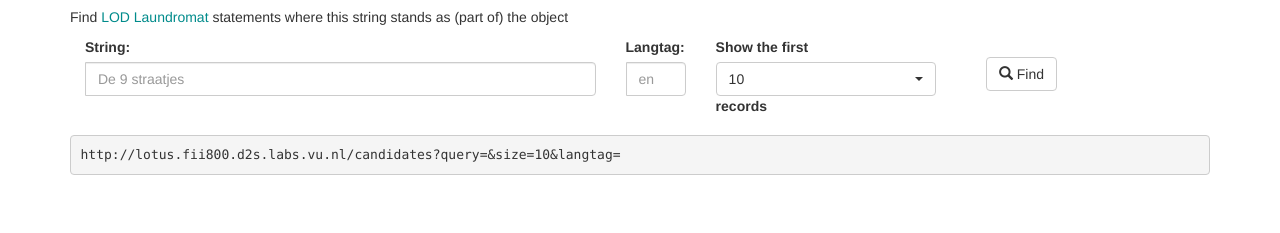
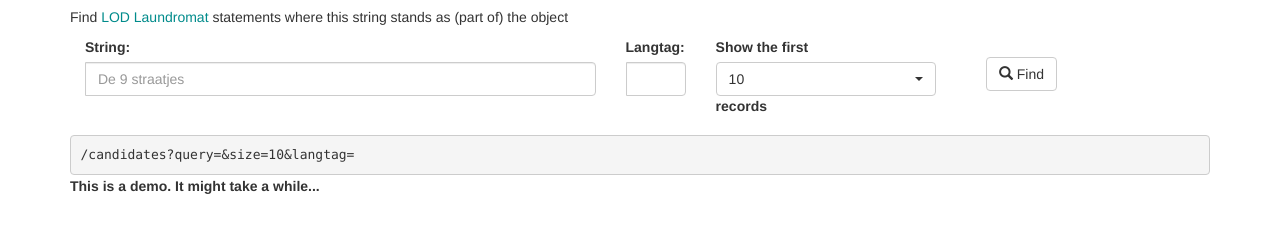
Before and after one commit to filievski/LOTUS_Search, a plain HTML site: page client/index.html in a window 1280 px wide. Shown: the part 219-452 px from the top of the page. Drawn offline with nearby package versions, Linux system fonts and the light colour scheme.

Commit message:
improving the client side look

```diff
--- a/client/index.html
+++ b/client/index.html
@@ -55,7 +55,7 @@ a
 				   <input type="text" class="form-control apiUri" id="r2dUri" placeholder="De 9 straatjes">
 				</div>
 				<div class="col-md-1"><label>Langtag:</label>
-                                <input type="text" class="form-control" id="langtag" placeholder="en">
+                                <input type="text" class="form-control" id="langtag" placeholder="">
 				</div>
 				<div class="col-md-3"><label>Show the first</label>
 				   <select class="selectpicker" id="recordsize" width="100%">
@@ -72,8 +72,8 @@ a
 				</div>
 
 			 </form>
-			 <pre class="apiCall" id="r2dApiCall" preFor="r2dUri" apiType='r2d'></pre>
-
+			 <pre class="apiCall" id="r2dApiCall" preFor="r2dUri langtag recordsize" apiType='r2d'></pre>
+			<label>This is a demo. It might take a while...</label>
 		<div id="stats"></div>
 	       <table id="jsontable" class="table table-striped " cellspacing="0" width="100%">
 	            <thead>
--- a/client/main.js
+++ b/client/main.js
@@ -131,11 +131,15 @@ var destroy = function(type) {
 }
 
 var initDt = function(formEl) {
+    $('input[placeholder]')
+	.each(function(){ensureInputValue($(this))})
+    	//trigger keyup so pre gets updated
+	.trigger('keyup');
     formEl = $(formEl);
     var type = formEl.attr('apiType');
     destroy(type);
     var oTable = $('#jsontable');
-    var uri = "http://lotus.fii800.d2s.labs.vu.nl/candidates?query=" + encodeURIComponent(formEl.find('.apiUri').val()) + "&size=" + $("#recordsize").val() + "&langtag=" + encodeURIComponent($("#langtag").val());
+    var uri = "/candidates?query=" + encodeURIComponent(formEl.find('.apiUri').val()) + "&size=" + $("#recordsize").val() + "&langtag=" + encodeURIComponent($("#langtag").val());
 
 $.get( uri, function( data ) {
 	if (!data["timed_out"]){
@@ -156,9 +160,8 @@ function numberWithCommas(x) {
     return x.toString().replace(/\B(?=(\d{3})+(?!\d))/g, ",");
 }
 
-var getUriString = function(type, url) {
-    if (!url) url = '';
-    return 'http://lotus.fii800.d2s.labs.vu.nl/candidates?query=' + encodeURIComponent(url) + "&size=" + $("#recordsize").val() + "&langtag=" + encodeURIComponent($("#langtag").val());
+var getUriString = function() {
+    return '/candidates?query=' + encodeURIComponent($('#r2dUri').val()) + "&size=" + $("#recordsize").val() + "&langtag=" + encodeURIComponent($("#langtag").val());
 }
 var ensureInputValue = function(el) {
     if (el.val().length > 0) {
@@ -182,11 +185,18 @@ var handleEvents = function() {
     });
     $('pre[preFor]').each(function(i, el) {
         var el = $(el);
-        $('#' + el.attr('preFor')).keyup(function() {
-            el.text(getUriString(el.attr('apiType'), $(this).val()))
-        });
+	var preFor = el.attr('preFor');
+	var preFors = preFor.split(' ');
+	preFors.forEach(function(preId) {
+		$('#' + preId).keyup(function() {
+           		el.text(getUriString());
+        	});
+		$('#' + preId).change(function() {
+			el.text(getUriString());
+		});
+	});
         //initialize
-        el.text(getUriString(el.attr('apiType')));
+        el.text(getUriString());
     })
 
 
```
